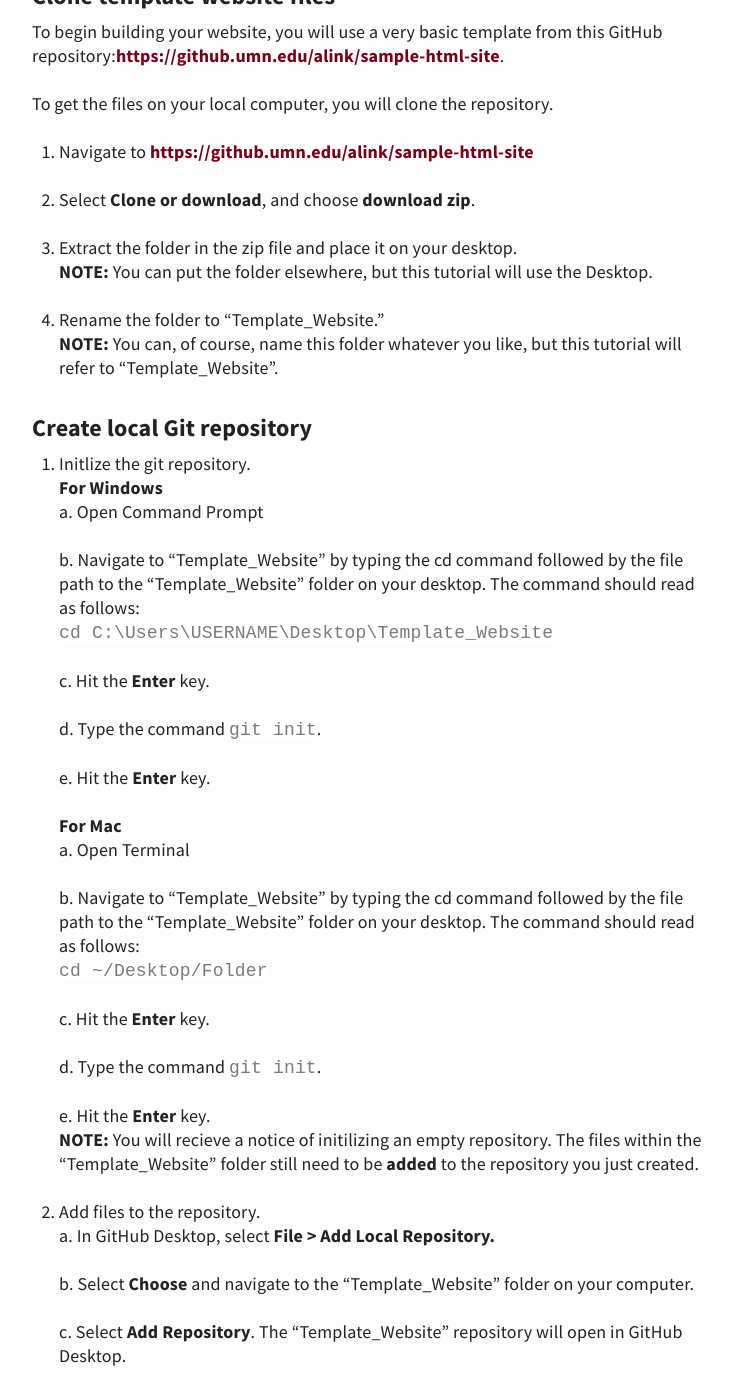
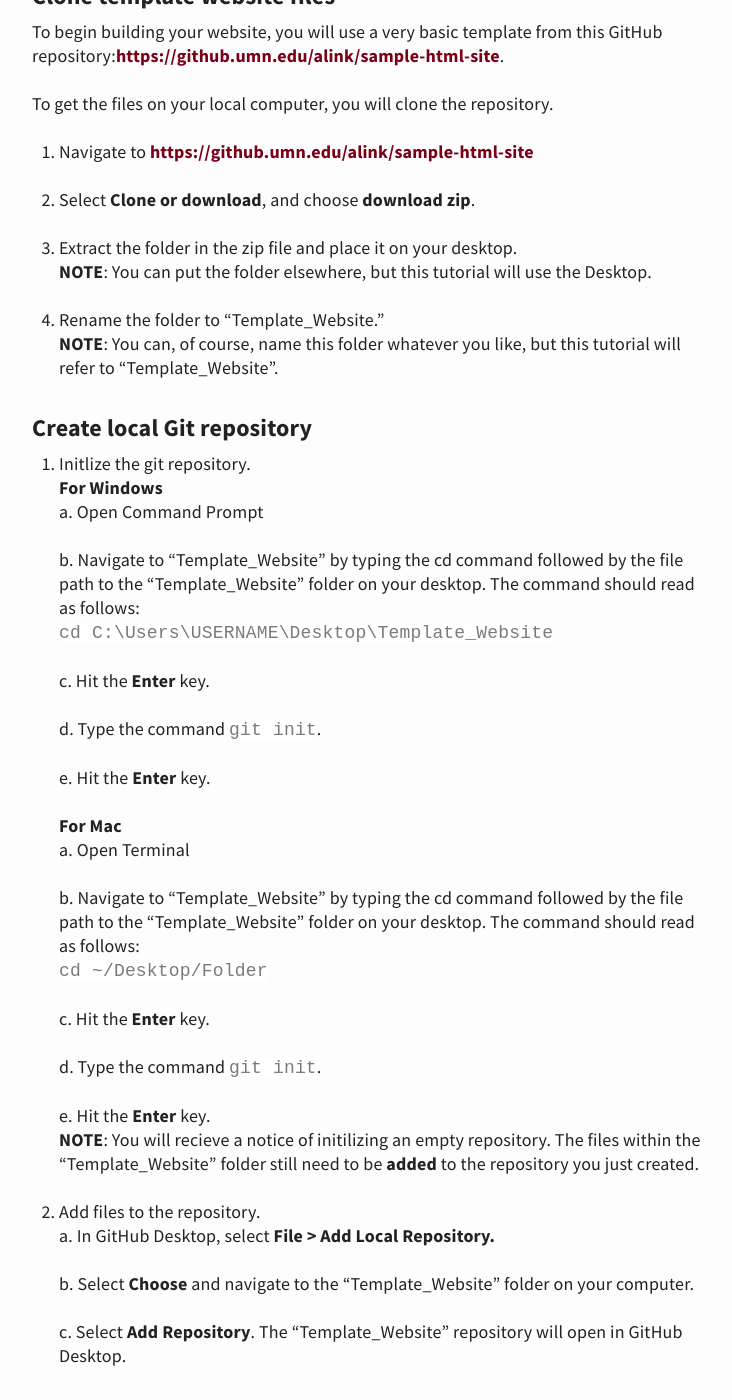
Before and after one commit to kristinashirk/digital-tech, a Jekyll site: the page built from _posts/2019-09-02-git and GitHub.md, in a window 1280 px wide and 1400 px high, scrolled down 1467 px. Shown: the whole window, without its empty margins (270-1002 px from the left). Built offline with Jekyll 4.4.1, drawn with Linux system fonts in a browser that asks for light colours; some of the changed text lies outside the part shown.

```diff
--- a/_posts/2019-09-02-git and GitHub.md
+++ b/_posts/2019-09-02-git and GitHub.md
@@ -33,10 +33,10 @@ To get the files on your local computer, you will clone the repository.
 2. Select **Clone or download**, and choose **download zip**.
 
 3. Extract the folder in the zip file and place it on your desktop.
-**NOTE:** You can put the folder elsewhere, but this tutorial will use the Desktop.
+**NOTE**: You can put the folder elsewhere, but this tutorial will use the Desktop.
 
 4. Rename the folder to "Template_Website."
-**NOTE:** You can, of course, name this folder whatever you like, but this tutorial will refer to "Template_Website".
+**NOTE**: You can, of course, name this folder whatever you like, but this tutorial will refer to "Template_Website".
 
 ### Create local Git repository
 1. Initlize the git repository.
@@ -63,7 +63,7 @@ To get the files on your local computer, you will clone the repository.
     d. Type the command `git init`.
 
     e. Hit the **Enter** key.
-    **NOTE:** You will recieve a notice of initilizing an empty repository. The files within the "Template_Website" folder still need to be **added** to the repository you just created.
+    **NOTE**: You will recieve a notice of initilizing an empty repository. The files within the "Template_Website" folder still need to be **added** to the repository you just created.
 
 2. Add files to the repository.
 	a. In GitHub Desktop, select **File > Add Local Repository.**
@@ -90,7 +90,7 @@ To commit the changes:
 	a. File > Open Folder, then navigate to "Template_Website" on your desktop.
 
     b. Select **OK**.
-    **NOTE** Atom does not wrap text bt default, so you will notice your code running out of frame. To turn on test wrapping, **View > Toggle Soft Wrap**.
+    **NOTE**: Atom does not wrap text bt default, so you will notice your code running out of frame. To turn on test wrapping, **View > Toggle Soft Wrap**.
 
 2. Replace the `Page title goes Here` text in line 9 with your own page title.
 
```
